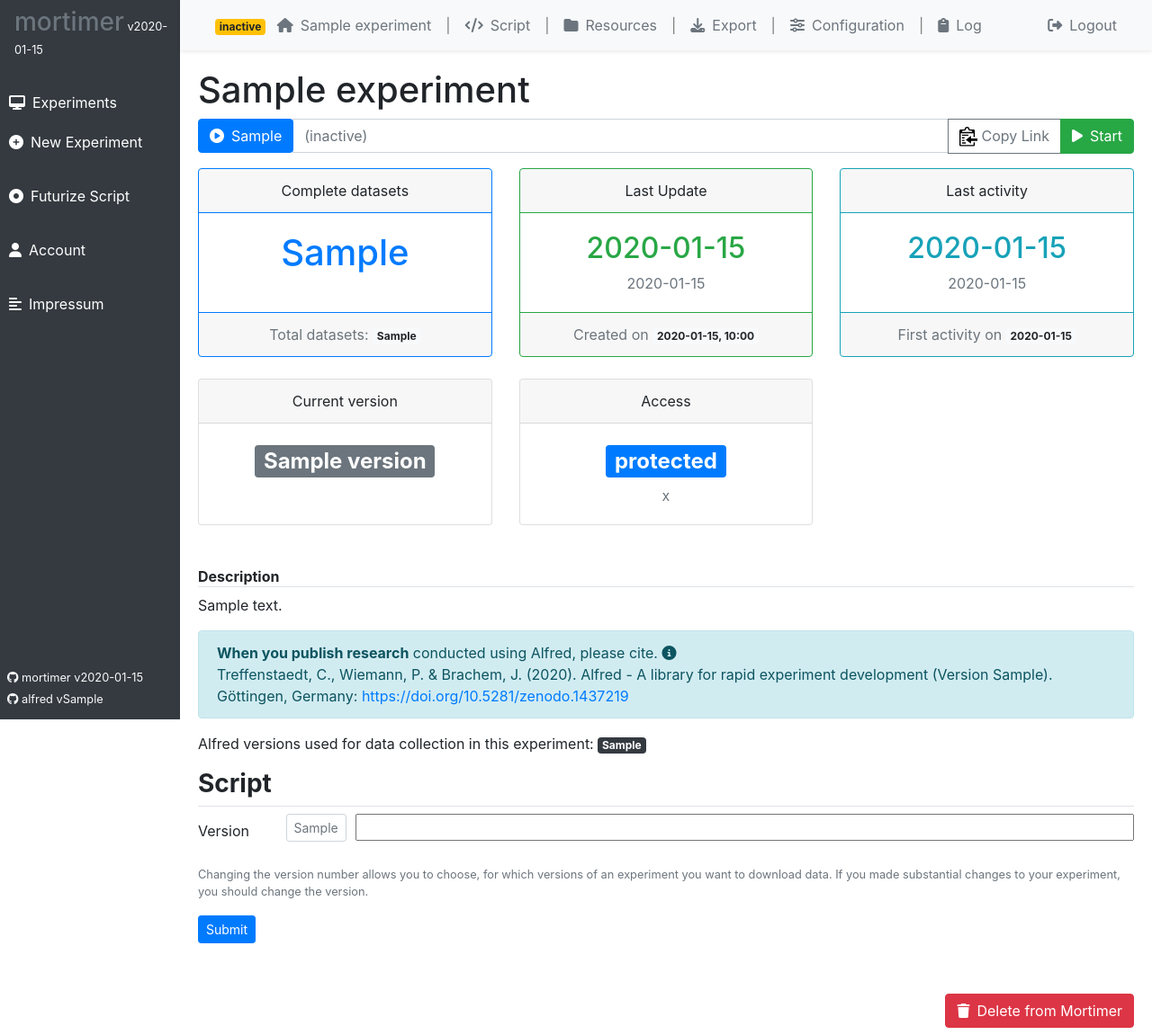
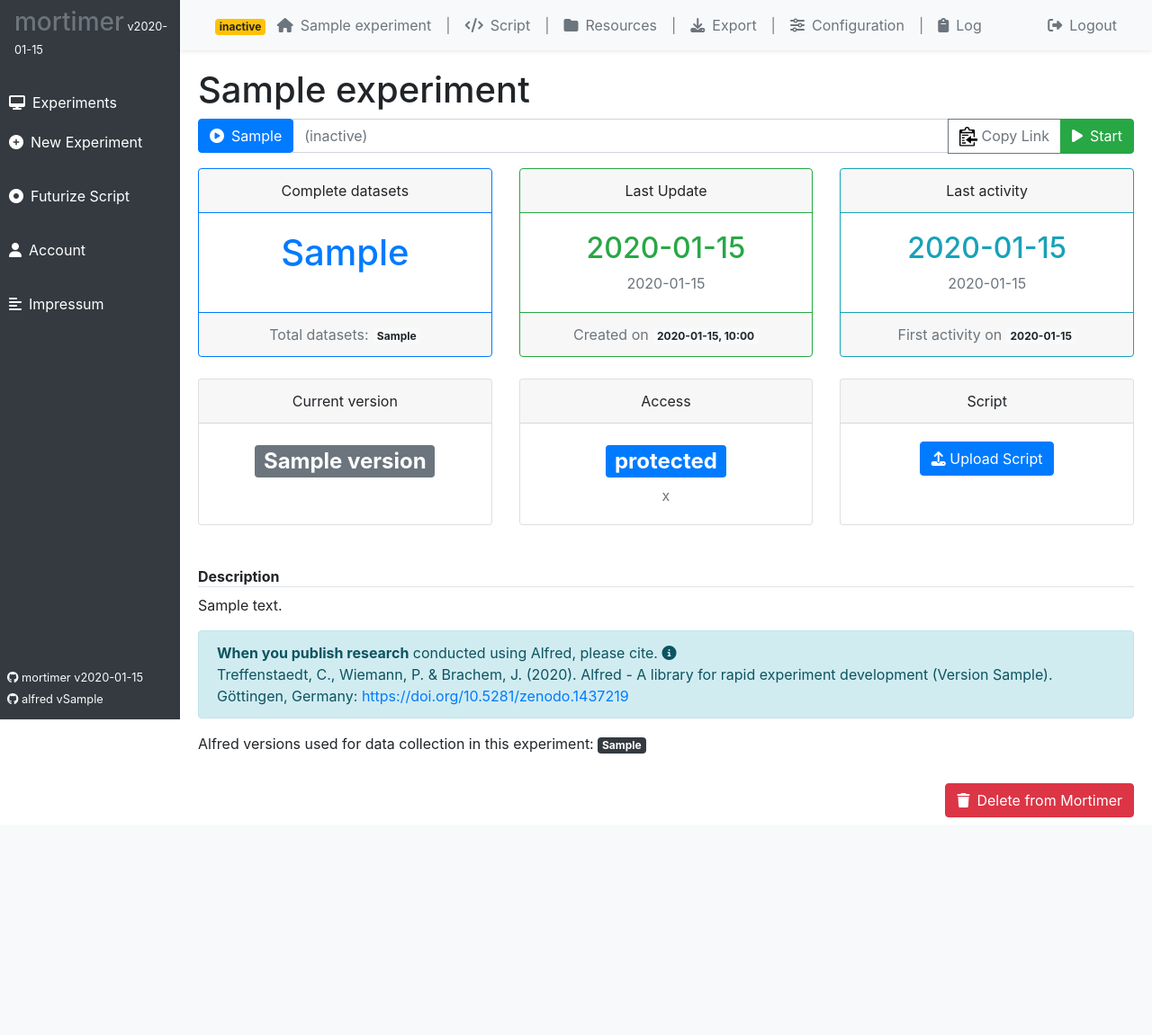
Before and after one commit to ctreffe/mortimer, a Python web app: template mortimer/templates/experiment.html in a window 1280 px wide. Shown: the whole page at 90% size. After the commit the page ends 909 px from the top, so only its background shows below. Run offline with Jinja, Linux system fonts and the light colour scheme; the template is opened without the code that fills it: most values are stand-ins (such as "Sample title", 1, 10 or a date in 2020); form fields are guessed from the names that the template uses; some libraries are stand-ins or nearby versions.

Commit message:
improve script.py upload ui

```diff
--- a/mortimer/templates/experiment.html
+++ b/mortimer/templates/experiment.html
@@ -140,8 +140,20 @@
       </div>
     </div>
   </div>
+
+  <div class="col mb-4">
+    <div class="card h-100 text-center">
+      <div class="card-header">
+        Script
+      </div>
+      <div class="card-body">
+        <button type="button" class="btn btn-primary" data-toggle="modal" data-target="#uploadModal"><i
+            class="fas fa-upload"></i> Upload Script</button>
+      </div>
+    </div>
+  </div>
+
 </div>
-
 
 
 {% if experiment.description %}
@@ -153,101 +165,17 @@
 
 <div class="alert alert-info" role="alert">
   <!-- <h3>Futurizing a script</h3> -->
-  <b>When you publish research</b> conducted using Alfred, please cite. <span title="In this proposed citation, we use the latest alfred version number that was used for data collection in the current experiment. The doi will always link to the Zenodo repository with all versions."><i class="fas fa-info-circle"></i></span><br>
-  Treffenstaedt, C., Wiemann, P. & Brachem, J. (2020). Alfred - A library for rapid experiment development (Version {{ alfred_versions[-1] }}). Göttingen, Germany: <a href="https://doi.org/10.5281/zenodo.1437219">https://doi.org/10.5281/zenodo.1437219</a>
+  <b>When you publish research</b> conducted using Alfred, please cite. <span
+    title="In this proposed citation, we use the latest alfred version number that was used for data collection in the current experiment. The doi will always link to the Zenodo repository with all versions."><i
+      class="fas fa-info-circle"></i></span><br>
+  Treffenstaedt, C., Wiemann, P. & Brachem, J. (2020). Alfred - A library for rapid experiment development (Version
+  {{ alfred_versions[-1] }}). Göttingen, Germany: <a
+    href="https://doi.org/10.5281/zenodo.1437219">https://doi.org/10.5281/zenodo.1437219</a>
 </div>
 Alfred versions used for data collection in this experiment:
 {% for v in alfred_versions %}
-    <span class="badge badge-dark">{{ v }}</span>
+<span class="badge badge-dark">{{ v }}</span>
 {% endfor %}
-
-
-<!-- <div class="article content-section">
-  <h3 class="pt-2"><b>Data</b></h3>
-
-      <table class="table table-striped">
-  <thead>
-    <tr>
-      <th scope="col">N</th>
-      <th scope="col" class="text-center"><span class="badge badge-success">Finished</span></th>
-      <th scope="col" class="text-center"><span class="badge badge-warning">Unfinished</span></th>
-      <th scope="col" class="text-center"><span class="badge badge-dark">Total</span></th>
-    </tr>
-  </thead>
-  <tbody>
-    <tr>
-      <th scope="row">All Versions</th>
-      <td class="text-center">{{ datasets["all_finished_datasets"] }}</td>
-      <td class="text-center">{{ datasets["all_unfinished_datasets"] }}</td>
-      <td class="text-center">{{ datasets["all_datasets"] }}</td>
-    </tr>
-    {% for version, info in versions.items() %}
-
-    <tr>
-      <th scope="row">Version {{ version }} </th>
-      <td class="text-center">{{ info["finished"] }}</td>
-      <td class="text-center">{{  info["unfinished"] }}</td>
-      <td class="text-center">{{ info["total"] }}</td>
-    </tr>
-
-    {% endfor %}
-  </tbody>
-</table>
-
-    </div> -->
-
-
-<div class="mt-2">
-  <form method="POST"
-    action="{{ url_for('web_experiments.experiment', username=experiment.author, exp_title=experiment.title) }}"
-    enctype="multipart/form-data" class="needs-validation" novalidate>
-    {{ form.hidden_tag() }}
-    <h3 class="border-bottom pt-2"><b>{{ form.script.label() }}</b></h3>
-    <div class="form-row">
-      <div class="col col-sm-2">
-
-        <div class="form-group row">
-          <label class="col col-form-label">Version</label>
-          <div class="col">
-            {% if form.version.errors %}
-            {{ form.version(class="form-control form-control-sm is-invalid") }}
-
-            <div class="invalid-feedback">
-              {% for error in form.version.errors %}
-              <span>{{ error }}</span>
-              {% endfor %}
-            </div>
-
-            {% else %}
-            {{ form.version(class="form-control form-control-sm", placeholder=experiment.version) }}
-            {% endif %}
-          </div>
-        </div>
-
-      </div>
-      <div class="col">
-
-        {{ form.script(class="form-control-file") }}
-        {% if form.script.errors %}
-        {% for error in form.script.errors %}
-        <span class="text-danger">{{ error }}</span><br>
-        {% endfor %}
-        {% endif %}
-      </div>
-    </div>
-    <small id="versionHelpBlock" class="form-text text-muted">
-      Changing the version number allows you to choose, for which versions of an experiment you want to download data.
-      If you made substantial changes to your experiment, you should change the version.
-    </small>
-    <div class="form-row pt-3">
-      <div class="col">
-        {{ form.submit(class="btn btn-primary btn-sm", id="submit")}}
-      </div>
-    </div>
-  </form>
-
-
-</div>
 
 <div class="article content-section mt-5 float-right">
 
@@ -283,6 +211,69 @@ Alfred versions used for data collection in this experiment:
 </div>
 
 
+<div class="modal fade" id="uploadModal" tabindex="-1" role="dialog" aria-labelledby="uploadModalLabel"
+  aria-hidden="true">
+  <div class="modal-dialog" role="document">
+    <div class="modal-content">
+      <div class="modal-header">
+        <h5 class="modal-title" id="uploadModalLabel">Upload script.py</h5>
+        <button type="button" class="close" data-dismiss="modal" aria-label="Close">
+          <span aria-hidden="true">&times;</span>
+        </button>
+      </div>
+      <div class="modal-body">
+        <p>Here, you can upload a new script.py. Your current script.py will be replaced.</p>
+      </div>
+      <div class="modal-footer">
+        <form method="POST"
+          action="{{ url_for('web_experiments.experiment', username=experiment.author, exp_title=experiment.title) }}"
+          enctype="multipart/form-data" class="needs-validation" novalidate>
+          {{ form.hidden_tag() }}
+
+          <div class="form-group">
+
+            {{ form.script(class="form-control-file") }}
+            {% if form.script.errors %}
+            {% for error in form.script.errors %}
+            <span class="text-danger">{{ error }}</span><br>
+            {% endfor %}
+            {% endif %}
+          </div>
+
+          <div class="form-group">
+            {{ form.version.label(class="form-control-label") }}*
+            {% if form.version.errors %}
+            {{ form.version(class="form-control form-control-sm is-invalid") }}
+            <!-- , placeholder=form.version.label.text -->
+
+            <div class="invalid-feedback">
+              {% for error in form.version.errors %}
+              <span>{{ error }}</span>
+              {% endfor %}
+            </div>
+
+            {% else %}
+            {{ form.version(class="form-control form-control-sm", placeholder=experiment.version) }}
+            {% endif %}
+          </div>
+
+          <small id="versionHelpBlock" class="form-text text-muted">
+            Changing the version number allows you to choose, for which versions of an experiment you want to download
+            data.
+            If you made substantial changes to your experiment, you should change the version.
+          </small>
+          <div class="form-row pt-3">
+            <div class="col">
+              {{ form.submit(class="btn btn-primary", id="submit")}}
+            </div>
+          </div>
+        </form>
+      </div>
+    </div>
+  </div>
+</div>
+
+
 
 {% endblock content %}
 
```
